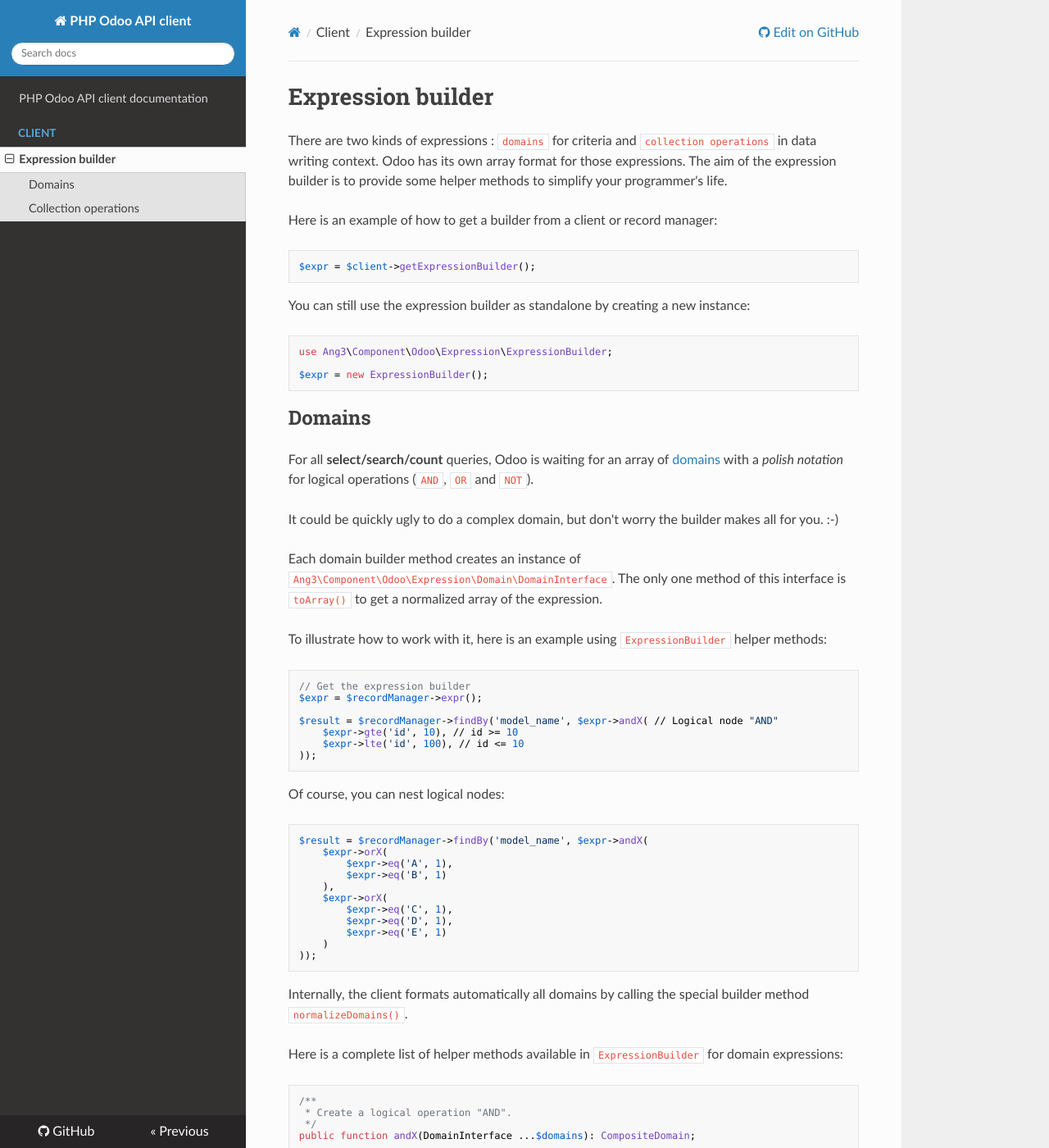
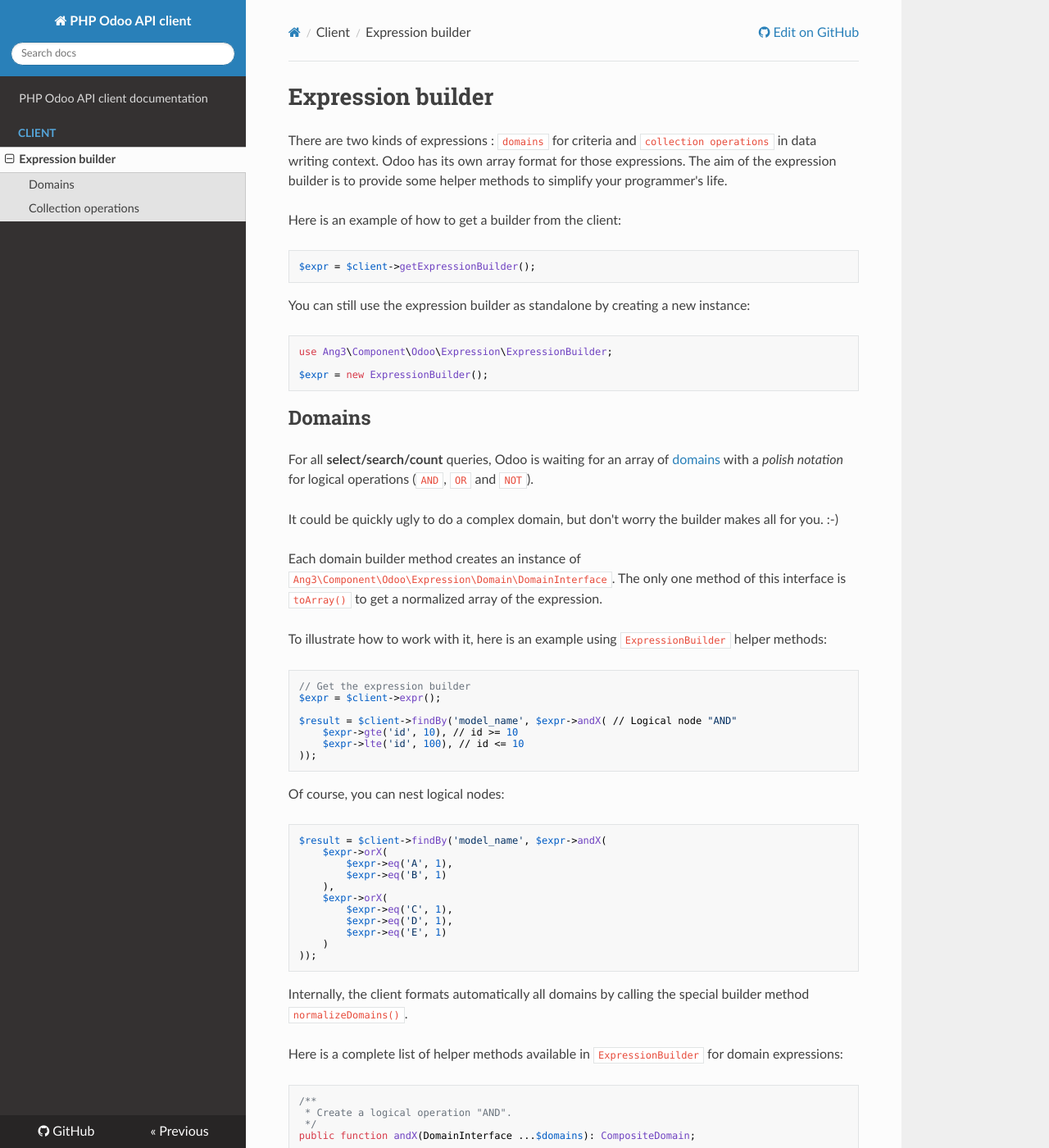
Before and after one commit to Ang3/php-odoo-api-client, an MkDocs documentation site: the page built from docs/client/expression_builder.md, in a window 1280 px wide and 1400 px high. Shown: the whole window at 82% size. Built offline with MkDocs 1.6.1, drawn with Linux system fonts in a browser that asks for light colours; nearby versions of some CDN libraries; some of the changed text lies outside the part shown.

Commit message:
Update expression_builder.md

````diff
--- a/docs/client/expression_builder.md
+++ b/docs/client/expression_builder.md
@@ -7,7 +7,7 @@ Odoo has its own array format for those expressions.
 The aim of the expression builder is to provide some
 helper methods to simplify your programmer's life.
 
-Here is an example of how to get a builder from a client or record manager:
+Here is an example of how to get a builder from the client:
 
 ```php
 $expr = $client->getExpressionBuilder();
@@ -38,9 +38,9 @@ To illustrate how to work with it, here is an example using ```ExpressionBuilder
 
 ```php
 // Get the expression builder
-$expr = $recordManager->expr();
+$expr = $client->expr();
 
-$result = $recordManager->findBy('model_name', $expr->andX( // Logical node "AND"
+$result = $client->findBy('model_name', $expr->andX( // Logical node "AND"
 	$expr->gte('id', 10), // id >= 10
 	$expr->lte('id', 100), // id <= 10
 ));
@@ -49,7 +49,7 @@ $result = $recordManager->findBy('model_name', $expr->andX( // Logical node "AND
 Of course, you can nest logical nodes:
 
 ```php
-$result = $recordManager->findBy('model_name', $expr->andX(
+$result = $client->findBy('model_name', $expr->andX(
     $expr->orX(
         $expr->eq('A', 1),
         $expr->eq('B', 1)
@@ -179,7 +179,7 @@ To illustrate how to work with operations, here is an example using ```Expressio
 
 ```php
 // Get the expression builder
-$expr = $recordManager->expr();
+$expr = $client->expr();
 
 // Prepare data for a new record
 $data = [
@@ -193,7 +193,7 @@ $data = [
     ]
 ];
 
-$result = $recordManager->create('model_name', $data);
+$result = $client->create('model_name', $data);
 ```
 
 Internally, the client formats automatically the whole query parameters for all writing methods
````
